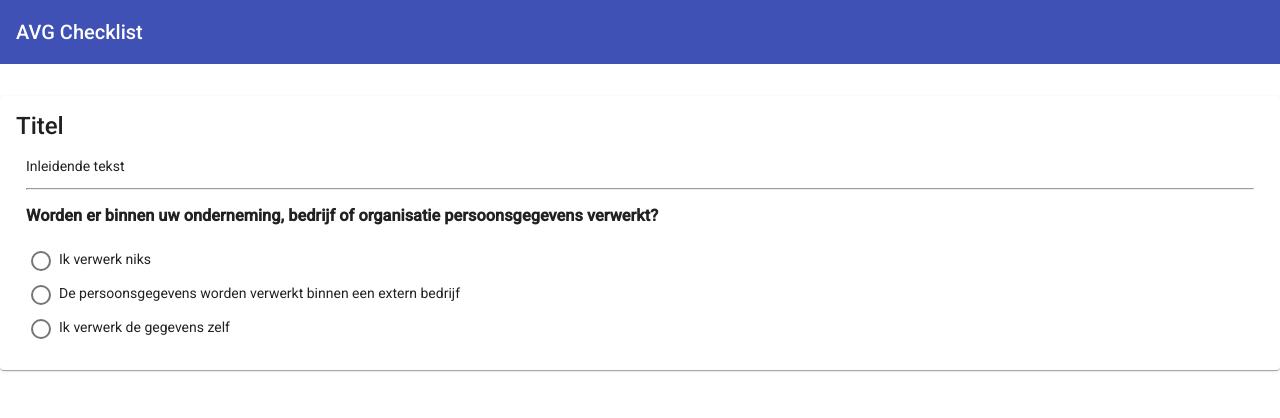
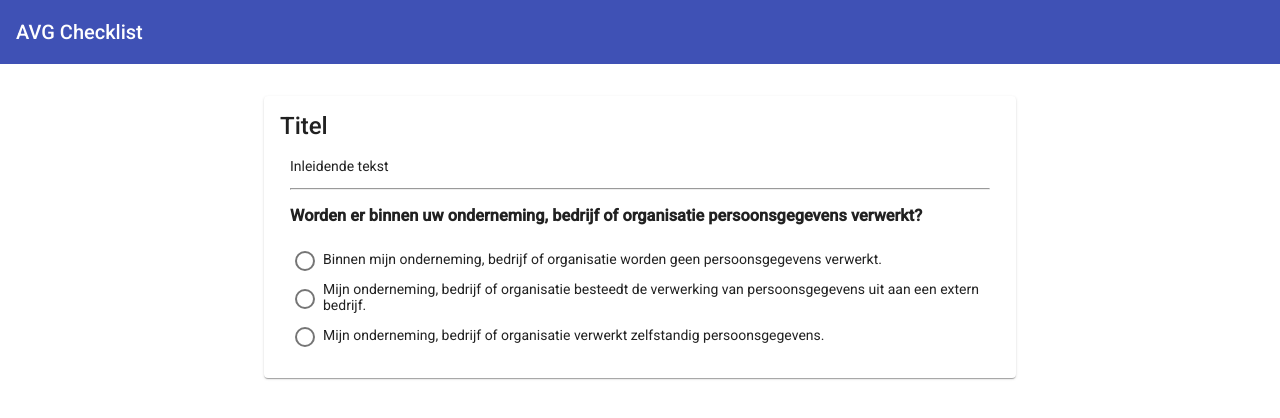
Before and after one commit to jord-nijhuis/reni-kennisboom, an Angular app: page / in a window 1280 px wide. Shown: the top 418 px of the page. Built offline with nearby package versions, Linux system fonts and the light colour scheme.

Commit message:
Add help text and improve some text
The text has been altered with the data provided by the other group
members. Help text is now displayed as well.

Signed-off-by: Jord Nijhuis <jord@nijhuis.me>

```diff
--- a/src/app/app.component.scss
+++ b/src/app/app.component.scss
@@ -2,7 +2,7 @@
 
   margin-top: 32px;
   width: 100%;
-  max-width: 1280px;
+  max-width: 720px;
 }
 
 mat-card-content {
--- a/src/app/step/step.component.html
+++ b/src/app/step/step.component.html
@@ -1,6 +1,7 @@
 <div>
   <h3>{{step.title}}</h3>
 
+  <p *ngIf="step.help !== null" [innerHTML]="step.help" class="help-text"></p>
   <!-- Only one option allowed: radio buttons -->
   <mat-radio-group *ngIf="!step.multiple">
     <mat-radio-button *ngFor="let option of step.options" [value]="option"
--- a/src/app/step/step.component.scss
+++ b/src/app/step/step.component.scss
@@ -20,3 +20,7 @@ mat-radio-group, #checkboxGroup {
 :host {
   display: block;
 }
+
+.help-text {
+  color: #616161;
+}
--- a/src/app/steps/steps.ts
+++ b/src/app/steps/steps.ts
@@ -9,14 +9,23 @@ export const STEPS: Step[] = [
   new Step(
     'Worden er binnen uw onderneming, bedrijf of organisatie persoonsgegevens verwerkt?',
     [
-      new Option(ChecklistService.PROCESSING_NONE, 'Ik verwerk niks'),
-      new Option(ChecklistService.PROCESSING_EXTERNAL, 'De persoonsgegevens worden verwerkt binnen een extern bedrijf'),
-      new Option(ChecklistService.PROCESSING_INTERNAL, 'Ik verwerk de gegevens zelf')
+      new Option(
+        ChecklistService.PROCESSING_NONE,
+        'Binnen mijn onderneming, bedrijf of organisatie worden geen persoonsgegevens verwerkt.'
+      ),
+      new Option(
+        ChecklistService.PROCESSING_EXTERNAL,
+        'Mijn onderneming, bedrijf of organisatie besteedt de verwerking van persoonsgegevens uit aan een extern bedrijf.'
+      ),
+      new Option(
+        ChecklistService.PROCESSING_INTERNAL,
+        'Mijn onderneming, bedrijf of organisatie verwerkt zelfstandig persoonsgegevens.'
+      )
     ]
   ),
 
   new Step(
-    'Deze checklist is niet voor u van toepassing',
+    'Omdat u geen persoonsgegevens verwerkt is deze kennisboom verder niet op u van toepassing.',
     [],
     null,
     null,
@@ -24,7 +33,7 @@ export const STEPS: Step[] = [
   ),
 
   new Step(
-    'Is er een verwerkersovereenkomst van toepassing?',
+    'Heeft u voor deze externe verwerking een verwerkersovereenkomst opgesteld?',
     [
       new Option(ChecklistService.AGREEMENT_YES, 'Ja'),
       new Option(ChecklistService.AGREEMENT_NO, 'Nee')
@@ -35,16 +44,30 @@ export const STEPS: Step[] = [
   ),
 
   new Step(
-    'Mag u deze gegevens verwerken? U voldoet aan tenminste 1 voorwaarde:',
+    'Mag uw onderneming, bedrijf of organisatie persoonsgegevens verwerken?',
     [
       new Option(ChecklistService.PROCESSING_ALLOWED_PERMISSION, 'U heeft toestemming van de betrokkenne'),
-      new Option(ChecklistService.PROCESSING_ALLOWED_NECESSARY, 'De verwerking is noodzakelijk om de overeenkomst uit te voeren'),
-      new Option(ChecklistService.PROCESSING_ALLOWED_LAW, 'De verwerking is noodzakelijk om een wettelijke verplichting na te komen'),
-      new Option(ChecklistService.PROCESSING_ALLOWED_HEALTH, 'De verwerking is noodzakelijk ter bescherming van iemands leven of gezondheid'),
-      new Option(ChecklistService.PROCESSING_ALLOWED_GENERAL, 'De verwerking is noodzakelijk voor het algemeen belang of nodig ter behartiging van een gerechtvaardigd belang'),
-      new Option(ChecklistService.PROCESSING_ALLOWED_NO, 'Geen van bovenstaande', true)
+      new Option(ChecklistService.PROCESSING_ALLOWED_NECESSARY, 'De verwerking is noodzakelijk om de overeenkomst uit te voeren.'),
+      new Option(
+        ChecklistService.PROCESSING_ALLOWED_LAW,
+        'De verwerking is noodzakelijk om een wettelijke verplichting na te komen.'
+      ),
+      new Option(
+        ChecklistService.PROCESSING_ALLOWED_HEALTH,
+        'De verwerking is noodzakelijk ter bescherming van iemands leven of gezondheid'
+      ),
+      new Option(
+        ChecklistService.PROCESSING_ALLOWED_GENERAL,
+        'De verwerking is noodzakelijk voor het algemeen belang of nodig ter behartiging van een gerechtvaardigd belang.'
+      ),
+      new Option(
+        ChecklistService.PROCESSING_ALLOWED_NO,
+        'Geen van bovenstaande voorwaarden is op mijn onderneming, bedrijf of organisatie van toepassing. ',
+        true
+      )
     ],
-    null,
+    'Uw onderneming, bedrijf of organisatie mag ' +
+    'persoonsgegevens verwerken indien u voldoet aan tenminste één van de volgende voorwaarden. Meerdere antwoorden zijn mogelijk.',
     true,
     checklistService => checklistService.hasItems(
       ChecklistService.PROCESSING_INTERNAL,
@@ -54,7 +77,7 @@ export const STEPS: Step[] = [
   ),
 
   new Step(
-    'Kunt u aantonen dat u toestemming heeft van de betrokkenne?',
+    'Kunt u aantonen dat u toestemming heeft van de betrokkenne voor het verwerken van de persoonsgegevens?',
     [
       new Option(ChecklistService.PROCESSING_ALLOWED_PERMISSION_YES, 'Ja'),
       new Option(ChecklistService.PROCESSING_ALLOWED_PERMISSION_NO, 'Nee')
@@ -65,12 +88,13 @@ export const STEPS: Step[] = [
   ),
 
   new Step(
-    'U voldoet aan de verantwoordingsplicht. Dit houdt in dat u een register bijhoudt met welke gegevens u verwerkt, waarom en met welke andere organisaties',
+    'Voldoet uw onderneming, bedrijf of organisatie aan de verantwoordingsplicht?',
     [
       new Option(ChecklistService.ACCOUNTABILITY_YES, 'Ja'),
       new Option(ChecklistService.ACCOUNTABILITY_NO, 'Nee')
     ],
-    null,
+    'Uw onderneming, bedrijf of organisatie voldoet aan de verantwoordingsplicht indien u een register bijhoudt. In dit register ' +
+    'staat welke persoonsgegevens u verwerkt, waarom u deze gegevens verwerkt en met welke andere organisaties u deze gegevens deelt.',
     false,
     checklistService => {
 
@@ -94,29 +118,35 @@ export const STEPS: Step[] = [
   ),
 
   new Step(
-    'Worden er gegevens verwerkt met een hoog privacy risico?',
+    'Worden er binnen uw onderneming, bedrijf of organisatie gegevens verwerkt met een hoog privacyrisico?',
     [
       new Option(ChecklistService.HIGH_RISK_YES, 'Ja'),
       new Option(ChecklistService.HIGH_RISK_NO, 'Nee')
     ],
-    null,
+    `Onder gegevens met een hoog privacyrisico vallen onder andere: <ul>
+        <li>Uitgebreide persoonlijke aspecten op grond waarvan besluiten worden genomen die gevolgen hebben voor de betrokkenne.</li>
+        <li>Uitgebreide persoonlijke aspecten op grond waarvan profling plaats kan vinden.</li>
+        <li>Bijzondere persoonsgegevens op grote schaal.</li>
+        <li>Strafrechtelijke gegevens.</li>
+        <li>Gegevens gerelateerd an het volgen van mensen in een publiek toegankelijk gebied.</li>
+    </ul>`,
     false,
     checklistService => checklistService.hasItems(ChecklistService.ACCOUNTABILITY_YES, ChecklistService.ACCOUNTABILITY_NO)
   ),
 
   new Step(
-    'Is er een Data Protection Impact Assesment (DPIA) uitgevoerd?',
+    'Heeft uw onderneming, bedrijf of organisatie een Data Protection Impact Assesment (DPIA) uitgevoerd?',
     [
       new Option(ChecklistService.DPIA_YES, 'Ja'),
       new Option(ChecklistService.DPIA_NO, 'Nee')
     ],
-    null,
+    '(Uitleg DPIA)',
     false,
     checklistService => checklistService.getItem(ChecklistService.HIGH_RISK_YES)
   ),
 
   new Step(
-    'Is er een functionaris gegevensbescherming aangesteld?',
+    'Heeft uw onderneming, bedrijf of organisatie heeft een functionaris gegevensbescherming aangesteld?',
     [
       new Option(ChecklistService.DATA_PROTECTION_OFFICER_YES, 'Ja'),
       new Option(ChecklistService.DATA_PROTECTION_OFFICER_NO, 'Nee')
@@ -127,12 +157,13 @@ export const STEPS: Step[] = [
   ),
 
   new Step(
-    'U houdt zich aan het wettelijke principe “Privacy by Design”: er worden geen gegevens opgevraagd die u niet nodig heeft',
+    'Houdt uw onderneming, bedrijf of organisatie zich aan het wettelijke vereiste “Privacy by Design”?',
     [
       new Option(ChecklistService.PRIVACY_BY_DESIGN_YES, 'Ja'),
       new Option(ChecklistService.PRIVACY_BY_DESIGN_NO, 'Nee')
     ],
-    null,
+    `Dit betekent dat er in een vroeg stadium zowel technisch als organisatorisch een zorgvuldige omgang met persoonsgegevens
+    moet zijn. Een voorbeeld hiervan is dat u geen gegevens opgevraagd bij een klant die u niet nodig heeft.`,
     false,
     checklistService => checklistService.hasItems(
       ChecklistService.DATA_PROTECTION_OFFICER_YES,
@@ -142,12 +173,12 @@ export const STEPS: Step[] = [
   ),
 
   new Step(
-    'U houdt zich aan het wettelijke principe “Privacy by Default”: standaardinstellingen van een web/app/dienst bieden de maximale privacy.',
+    'Houdt uw onderneming, bedrijf of organisatie zich aan het wettelijke vereiste “Privacy by Default”?',
     [
       new Option(ChecklistService.PRIVACY_BY_DEFAULT_YES, 'Ja'),
       new Option(ChecklistService.PRIVACY_BY_DEFAULT_NO, 'Nee')
     ],
-    null,
+    '(Uitleg)',
     false,
     checklistService => checklistService.hasItems(
       ChecklistService.PRIVACY_BY_DESIGN_YES,
@@ -156,12 +187,12 @@ export const STEPS: Step[] = [
   ),
 
   new Step(
-    'U bent zich ervan bewust hoe u wettelijk gezien moet handelen ten tijde van een datalek. Korte uitleg betreffende verschil kleine datalek en ernstige lek.',
+    'Is uw onderneming, bedrijf of organisatie zich ervan bewust hoe zij moet handelen ten tijde van een datalek?',
     [
       new Option(ChecklistService.KNOWLEDGE_DATA_BREACH_YES, 'Ja'),
       new Option(ChecklistService.KNOWLEDGE_DATA_BREACH_NO, 'Nee')
     ],
-    null,
+    'Korte uitleg betreffende verschil kleine datalek en ernstige lek.',
     false,
     checklistService => checklistService.hasItems(
       ChecklistService.PRIVACY_BY_DEFAULT_YES,
@@ -170,12 +201,12 @@ export const STEPS: Step[] = [
   ),
 
   new Step(
-    'U stelt uw klanten op de hoogte van hun rechten. Dit kan door uw klanten te wijzen of de relevante bepalingen in de AVG of met een privacyverklaring.',
+    'Stelt uw onderneming, bedrijf of organisatie stelt haar klanten op de hoogte van hun rechten?',
     [
       new Option(ChecklistService.INFORMS_SUBJECT_YES, 'Ja'),
       new Option(ChecklistService.INFORMS_SUBJECT_NO, 'Nee')
     ],
-    null,
+    'Dit kan door uw klanten te wijzen of de relevante bepalingen in de AVG of met een privacyverklaring.',
     false,
     checklistService => checklistService.hasItems(
       ChecklistService.KNOWLEDGE_DATA_BREACH_YES,
```
Also changed, not shown: src/app/checklist/checklist.component.ts (+14 -14 lines).
